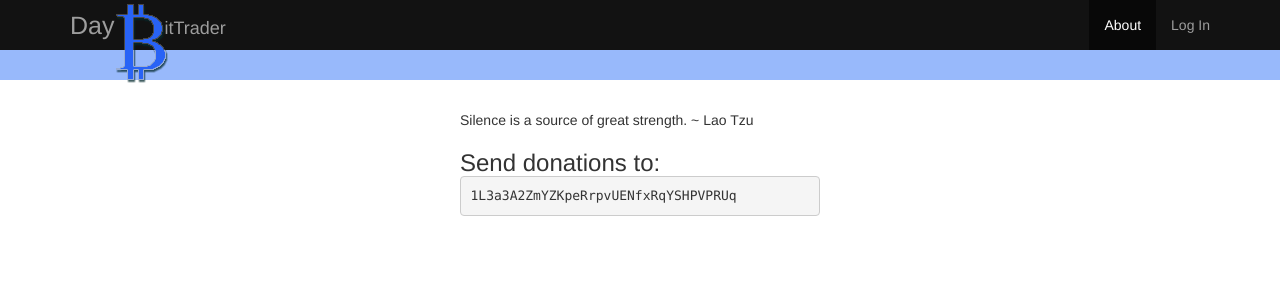
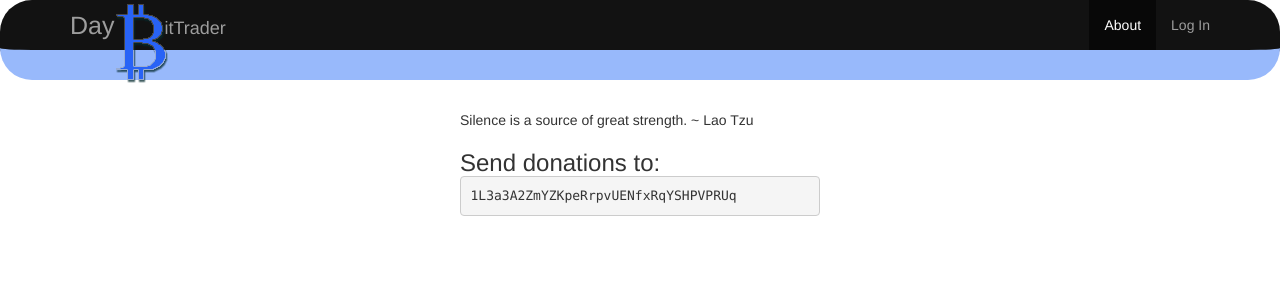
Before and after one commit to wayfarer/daybittrader, a Django app: page /about/ in a window 1280 px wide. Shown: the top 300 px of the page. Run offline with Django 3.2, Linux system fonts and the light colour scheme; some libraries are stand-ins or nearby versions.

Commit message:
Style change

```diff
--- a/base/dbtrade/assets/static/css/master.css
+++ b/base/dbtrade/assets/static/css/master.css
@@ -7,6 +7,7 @@
 	background: #121212;
 	/*border-bottom: 30px solid #2059cb;*/
 	border-bottom: 30px solid #98b9fb;
+	border-radius: 32px;
 }
 
 .navbar-right {
```
